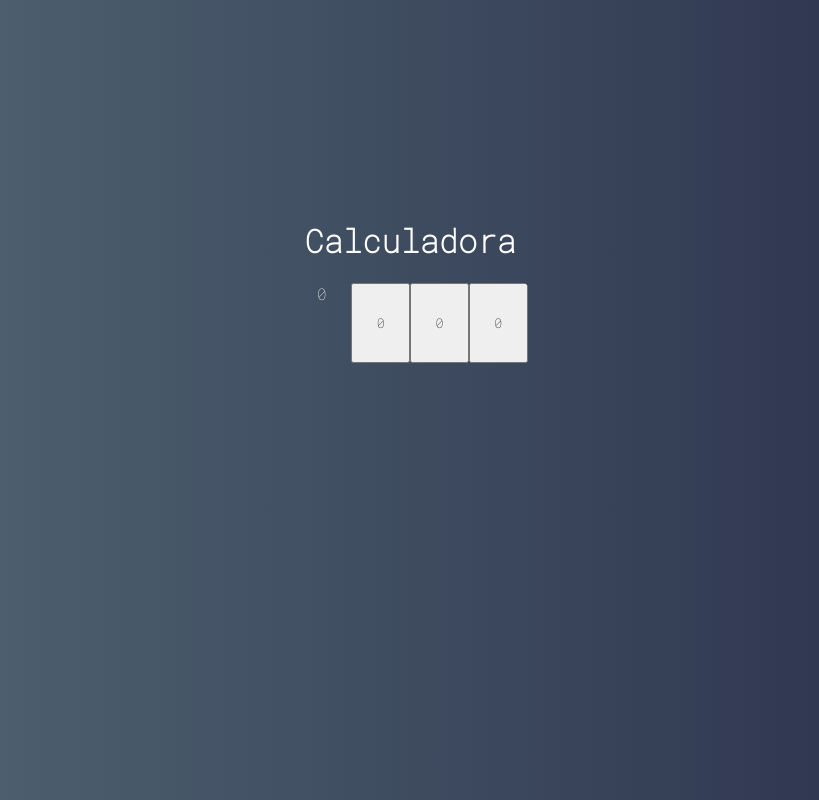
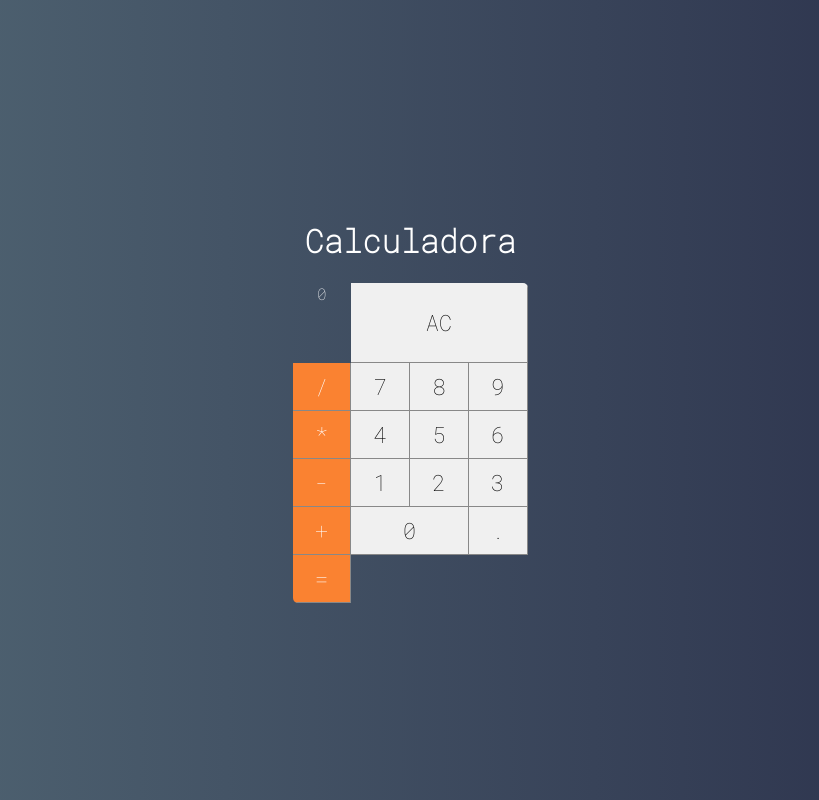
Before and after one commit to marcelobiao/calculadora-vue, a Vue app: page / in a window 1280 px wide. Shown: the whole page, without its empty margins (230-1049 px from the left). Built offline with nearby package versions, Linux system fonts and the light colour scheme; the HTML template or start-up script is replaced by a standard one.

Commit message:
Ajustando Button component

```diff
--- a/src/components/Button.vue
+++ b/src/components/Button.vue
@@ -1,15 +1,54 @@
 <template>
-  <button class="button">
-      0
+  <button class="button"
+    :class="{double, triple, operation}">
+      {{label}}
   </button>
 </template>
 
 <script>
 export default {
-
+    props: {
+        label : {},
+        operation: { type: Boolean},
+        double: {type: Boolean},
+        triple: {type: Boolean}
+    }
 }
 </script>
 
 <style>
+:root{
+    --bg-button: #f0f0f0;
+    --border-button: solid 1px #888;
+}
 
+.button{
+    font-size: 1.4em;
+    background-color: var(--bg-button);
+    border: none;
+    border-right: var(--border-button);
+    border-bottom: var(--border-button);
+    outline: none;
+}
+
+.button:active{
+    background-color: #ccc;
+}
+
+.button.double{
+    grid-column: span 2;
+}
+
+.button.triple{
+    grid-column: span 3;
+}
+
+.button.operation{
+    background-color: #fa8231;
+    color: #fff
+}
+
+.button.operation:active{
+    background-color: #fa8231cc;
+}
 </style>
--- a/src/main/Calculator.vue
+++ b/src/main/Calculator.vue
@@ -1,9 +1,23 @@
 <template>
   <div class="calculator">
       <Display />
-      <Button />
-      <Button />
-      <Button />
+      <Button label="AC" triple />
+      <Button label="/" operation />
+      <Button label="7" />
+      <Button label="8" />
+      <Button label="9" />
+      <Button label="*" operation />
+      <Button label="4" />
+      <Button label="5" />
+      <Button label="6" />
+      <Button label="-" operation />
+      <Button label="1" />
+      <Button label="2" />
+      <Button label="3" />
+      <Button label="+" operation />
+      <Button label="0" double />
+      <Button label="." />
+      <Button label="=" operation />
   </div>
 </template>
 
```
